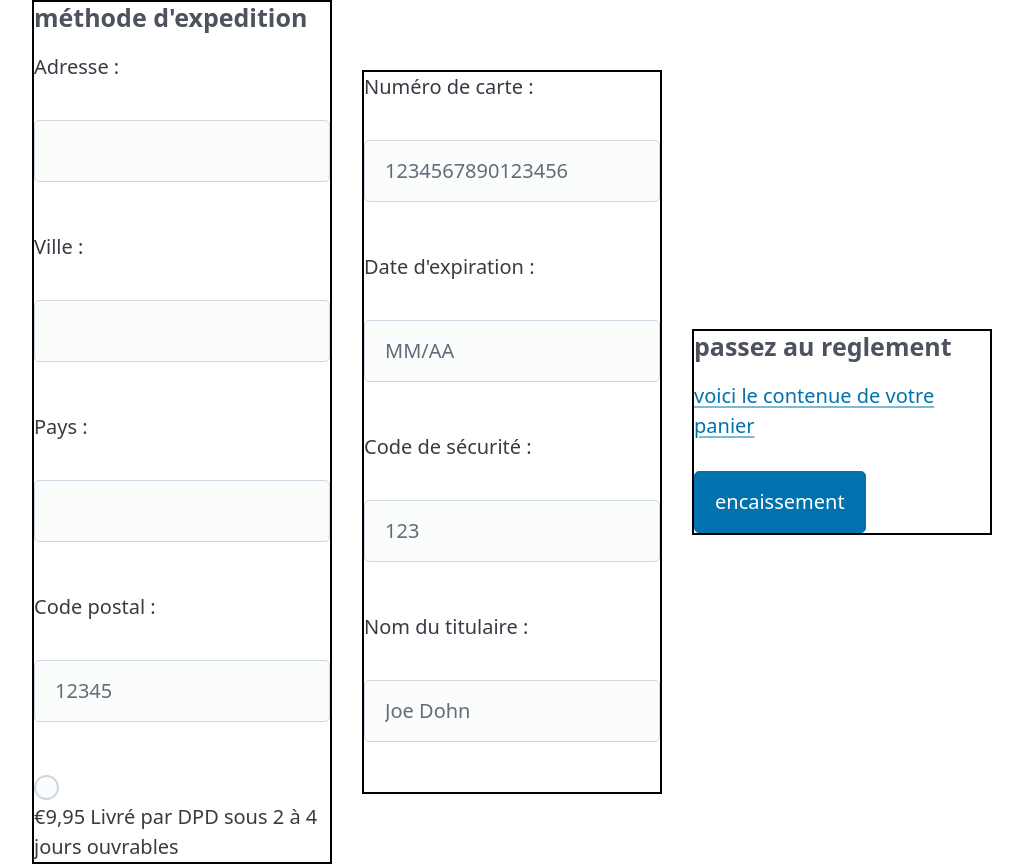
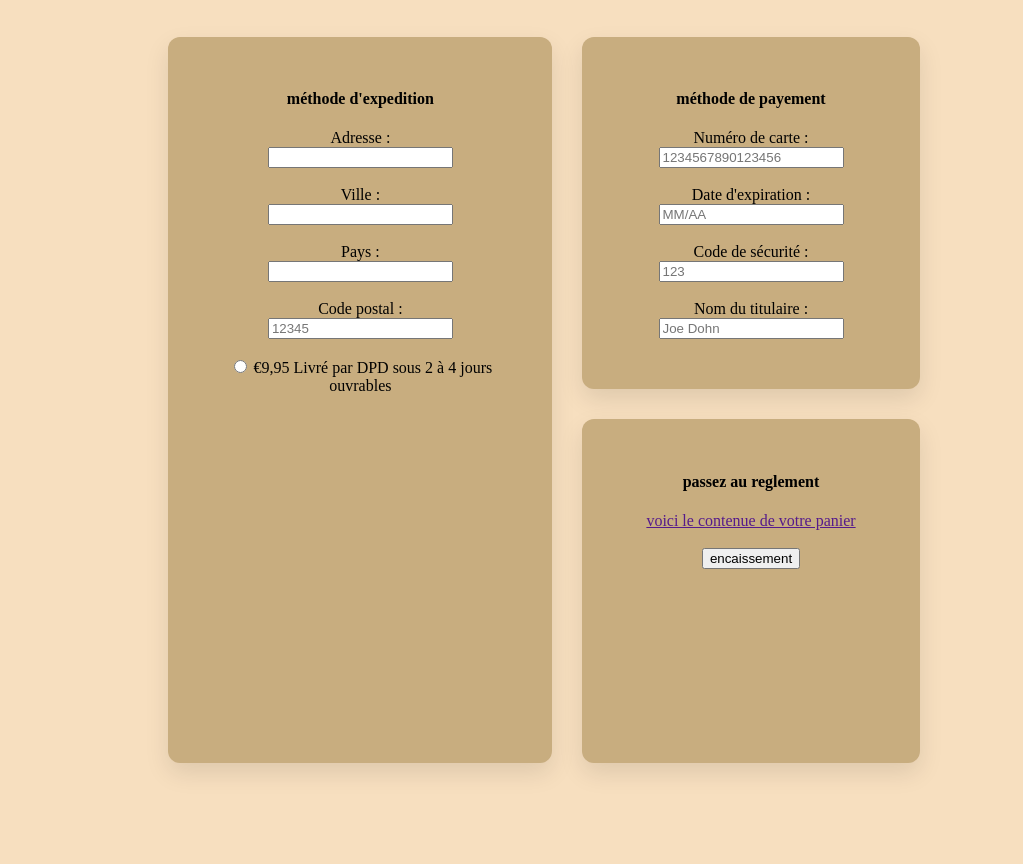
Before and after one commit to Yann336/Projet-transversale-web, a PHP site: page /views/pages/achat.php in a window 1280 px wide. Shown: the whole page, without its empty margins (128-1151 px from the left). After the commit the page ends 773 px from the top, so only its background shows below. Run offline with PHP 8.4, Linux system fonts and the light colour scheme; some libraries are stand-ins or nearby versions.

Commit message:
version reponsive

```diff
--- a/assets/css/achat.css
+++ b/assets/css/achat.css
@@ -1,29 +1,46 @@
-.delivery_method {
-    border: 2px solid #000;
-    display: inline-block;
-    inline-size: 300px;
+body {
+    min-height: 100vh;
+    display: flex;
+    justify-content: center;
     align-items: center;
+    background: rgb(247, 223, 191);
+    margin: 0;
 }
 
-.payment_method {
-    border: 2px solid #000;
-    display: inline-block;
-    inline-size: 300px;
-    align-items: center;
+
+form {
+    display: flex;
+    gap: 30px;
+    justify-content: center;
+    flex-wrap: wrap;
 }
 
+
+.payment_column {
+    display: flex;
+    flex-direction: column;
+    gap: 30px;
+}
+
+
+.delivery_method,
+.payment_method,
 .payment {
-    border: 2px solid #000;
-    display: inline-block;
-    inline-size: 300px;
-    align-items: center;
+    padding: 2rem;
+    border-radius: 12px;
+    box-shadow: 0 10px 25px rgba(0, 0, 0, 0.1);
+    background-color: rgb(200, 173, 127);
+    text-align: center;
+
+    flex: 1 1 280px;
+    max-width: 320px;
+    width: 100%;
 }
+
 
 .container {
     min-height: 100vh;
     display: flex;
-    flex-direction: row;
     justify-content: center;
     align-items: center;
-    gap: 30px;
 }
--- a/views/pages/achat.php
+++ b/views/pages/achat.php
@@ -6,12 +6,12 @@
     <meta name="viewport" content="width=device-width, initial-scale=1.0">
     <title>Document</title>
     <link rel="stylesheet" href="../../assets/css/achat.css">
-    <link rel="stylesheet" href="https://cdn.jsdelivr.net/npm/@picocss/pico@2/css/pico.min.css">
 </head>
 
 <body>
     <div class="container">
-        <form class="delivery_method" action="#">
+        <form action="#">
+            <div class="delivery_method">
                 <h4>méthode d'expedition</h4>
 
                 <label for="Street">Adresse :</label><br>
@@ -29,10 +29,11 @@
 
                 <input type="radio" id="dpd" name="dpd" value="dpd">
                 <label for="dpd">€9,95 Livré par DPD sous 2 à 4 jours ouvrables</label>
-        </form>
+            </div>
 
-
-        <form class="payment_method" action="#">
+            <div class="payment_column">
+                <div class="payment_method">
+                    <h4>méthode de payement</h4>
                     <label for="NumberCard">Numéro de carte :</label><br>
                     <input type="text" id="NumberCard" name="NumberCard"
                         inputmode="numeric" placeholder="1234567890123456" pattern="[0-9]{16}" maxlength="16" required><br><br>
@@ -47,16 +48,14 @@
 
                     <label for="NameCard">Nom du titulaire :</label><br>
                     <input type="text" placeholder="Joe Dohn" id="NameCard" name="NameCard" required><br><br>
-        </form>
+                </div>
 
-
-
-
-
-        <form class="payment" action="#">
+                <div class="payment">
                     <h4><strong>passez au reglement</strong></h4>
                     <a href="">voici le contenue de votre panier</a> <br> <br>
                     <button>encaissement</button>
+                </div>
+            </div>
         </form>
     </div>
 </body>
--- a/views/pages/inscription.php
+++ b/views/pages/inscription.php
@@ -6,7 +6,6 @@
     <meta name="viewport" content="width=device-width, initial-scale=1.0">
     <title>Inscription</title>
     <link rel="stylesheet" href="../../assets/css/inscription.css">
-    <link rel="stylesheet" href="https://cdn.jsdelivr.net/npm/@picocss/pico@2/css/pico.min.css">
 
     <script>
         function verifierMotsDePasse() {
@@ -36,7 +35,6 @@
         <label for="Email">Email :</label><br>
         <input type="email" placeholder="@gmail.com" id="Email" name="Email" required><br><br>
 
-        <br>
         <label for="Street">Adresse :</label><br>
         <input type="text" id="Street" name="Street" required><br><br>
 
@@ -67,7 +65,7 @@
         <label>Confirmer le mot de passe :</label><br>
         <input type="password" id="confirm_password" required><br><br>
 
-        <input type="submit" value="Valider">
+        <input class="submit_button" type="submit" value="Valider">
     </form>
 
 </body>
```
Also changed, not shown: assets/css/SAV.css (+22 -4 lines), assets/css/inscription.css (+19 -1 lines), views/pages/SAV.php (+7 -12 lines). Lines whose indentation alone changed are shown as unchanged.
